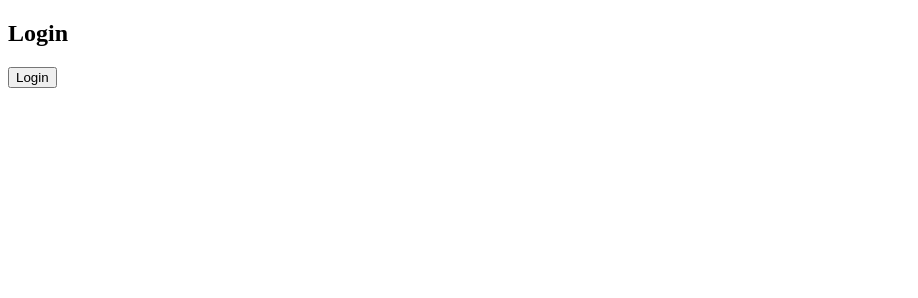
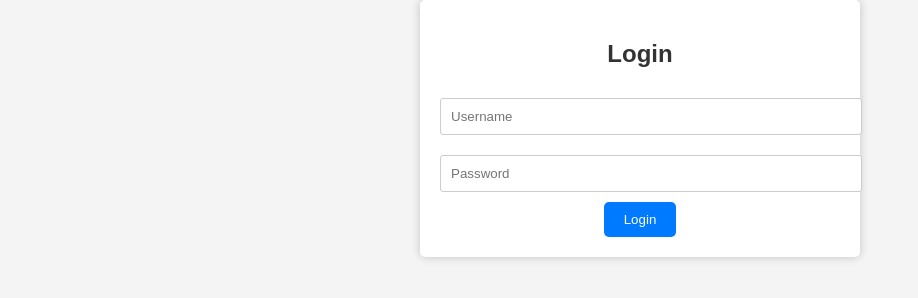
Before and after one commit to blazebrown87221/test-with-login-stuff-with-chatgpt, a plain HTML site: page index.html in a window 1280 px wide. Shown: the whole page, without its empty margins (0-918 px from the left). Drawn offline with Linux system fonts and the light colour scheme.

Commit message:
Update index.html

```diff
--- a/index.html
+++ b/index.html
@@ -2,22 +2,72 @@
 <html>
 <head>
     <title>Login Page</title>
+    <style>
+        body {
+            font-family: Arial, sans-serif;
+            background-color: #f4f4f4;
+            text-align: center;
+            margin: 0;
+            padding: 0;
+        }
+
+        .container {
+            max-width: 400px;
+            margin: 0 auto;
+            padding: 20px;
+            background-color: #fff;
+            border-radius: 5px;
+            box-shadow: 0px 0px 10px rgba(0, 0, 0, 0.2);
+        }
+
+        h2 {
+            color: #333;
+        }
+
+        button {
+            background-color: #007bff;
+            color: #fff;
+            border: none;
+            padding: 10px 20px;
+            border-radius: 5px;
+            cursor: pointer;
+        }
+
+        button:hover {
+            background-color: #0056b3;
+        }
+
+        input[type="text"],
+        input[type="password"] {
+            width: 100%;
+            padding: 10px;
+            margin: 10px 0;
+            border: 1px solid #ccc;
+            border-radius: 3px;
+        }
+    </style>
 </head>
 <body>
-    <h2>Login</h2>
-    <button onclick="showLoginDialog()">Login</button>
+    <div class="container">
+        <h2>Login</h2>
+        <form>
+            <input type="text" placeholder="Username" id="username">
+            <input type="password" placeholder="Password" id="password">
+            <button type="button" onclick="showLoginDialog()">Login</button>
+        </form>
+    </div>
 
     <script>
         function showLoginDialog() {
-            const username = prompt("Enter your username:");
-            const password = prompt("Enter your password:");
+            const username = document.getElementById("username").value;
+            const password = document.getElementById("password").value;
 
             // You can handle the username and password here.
             if (username && password) {
                 // For demonstration purposes, let's just display them.
                 alert(`Username: ${username}\nPassword: ${password}`);
             } else {
-                alert("Login canceled.");
+                alert("Please enter both username and password.");
             }
         }
     </script>
```
